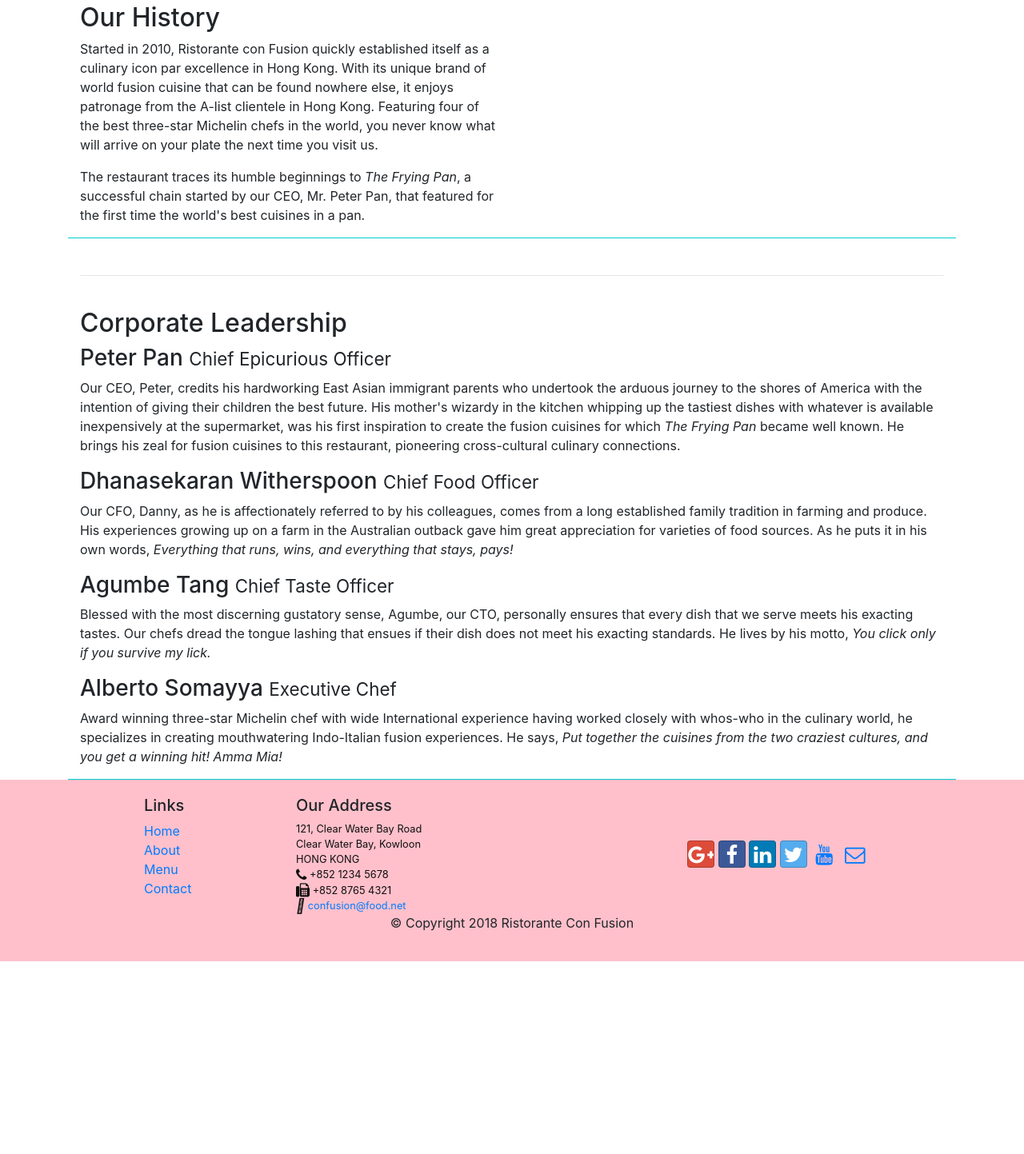
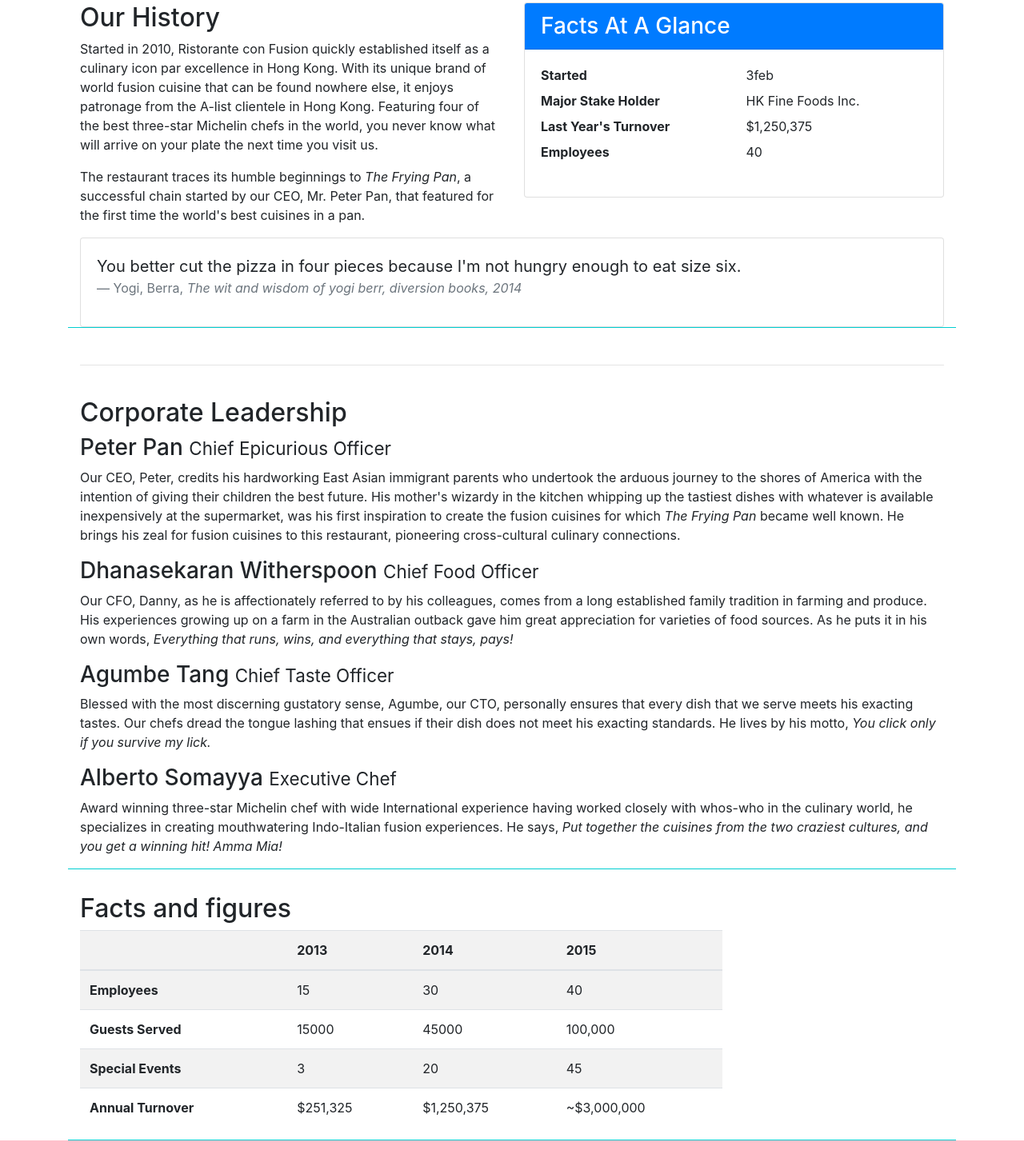
Before and after one commit to anuvn/Fusion, a website: page aboutus.html in a window 1280 px wide. Shown: the part 472-1915 px from the top of the page at 80% size. Before the commit the page ends 1674 px from the top, so only its background shows below. Drawn offline with nearby package versions, Linux system fonts and the light colour scheme.

Commit message:
TABLES AND CARDS

```diff
--- a/aboutus.html
+++ b/aboutus.html
@@ -68,9 +68,35 @@
             <div class="col-12 col-sm-6">
                 <h2>Our History</h2>
                 <p>Started in 2010, Ristorante con Fusion quickly established itself as a culinary icon par excellence in Hong Kong. With its unique brand of world fusion cuisine that can be found nowhere else, it enjoys patronage from the A-list clientele in Hong Kong.  Featuring four of the best three-star Michelin chefs in the world, you never know what will arrive on your plate the next time you visit us.</p>
-                <p>The restaurant traces its humble beginnings to <em>The Frying Pan</em>, a successful chain started by our CEO, Mr. Peter Pan, that featured for the first time the world's best cuisines in a pan.</p>
+                <p>The restaurant traces its humble beginnings to <i>The Frying Pan</i>, a successful chain started by our CEO, Mr. Peter Pan, that featured for the first time the world's best cuisines in a pan.</p>
             </div>
-            <div class="col-12 col-sm-6">
+            <div class="col-sm">
+                <div class="card">
+                    <h3 class="card-header bg-primary text-white">Facts At A Glance</h3>
+                    <div class="card-body">
+                        <dl class="row">
+                            <dt class="col-6">Started</dt>
+                            <dd class="col-6">3feb</dd>
+                            <dt class="col-6">Major Stake Holder</dt>
+                            <dd class="col-6">HK Fine Foods Inc.</dd>
+                            <dt class="col-6">Last Year's Turnover</dt>
+                            <dd class="col-6">$1,250,375</dd>
+                            <dt class="col-6">Employees</dt>
+                            <dd class="col-6">40</dd>
+                        </dl>
+                    </div>
+                </div>
+            </div>
+
+            <div class="col-12">
+                <div class="card card-body bg-lite">
+                    <blockquote class="blockquote">
+                        <p class="mb-0">You better cut the pizza in four pieces because I'm not hungry enough to eat size six.</p>
+                        <footer class="blockquote-footer">Yogi, Berra,
+                            <cite title="Source title">The wit and wisdom of yogi berr, diversion books, 2014</cite>
+                        </footer>
+                    </blockquote>
+                </div>
             </div>
         </div>
 
@@ -90,7 +116,52 @@
                 <p class="d-none d-sm-block">Award winning three-star Michelin chef with wide International experience having worked closely with whos-who in the culinary world, he specializes in creating mouthwatering Indo-Italian fusion experiences. He says, <em>Put together the cuisines from the two craziest cultures, and you get a winning hit! Amma Mia!</em></p>
             </div>
        </div>
+       <div class="row row-content">
+           <div class="col-12 col-sm-9">
+               <h2>Facts and figures</h2>
+               <div class="table-responsive">
+                    <table class="table table-striped">
+                        <the ad class="thead-dark">
+                            <tr>
+                                <th>&nbsp;</th>
+                                <th>2013</th>
+                                <th>2014</th>
+                                <th>2015</th>
+                            </tr>
+                        </thead>
+                        <tbody>
+                            <tr>
+                                <th>Employees</th>
+                                <td>15</td>
+                                <td>30</td>
+                                <td>40</td>
+                            </tr>
+                            <tr>
+                                <th>Guests Served</th>
+                                <td>15000</td>
+                                <td>45000</td>
+                                 <td>100,000</td>
+                            </tr>
+                            <tr>
+                                <th>Special Events</th>
+                                <td>3</td>
+                                <td>20</td>
+                                <td>45</td>
+                            </tr>
+                            <tr>
+                                <th>Annual Turnover</th>
+                                <td>$251,325</td>
+                                <td>$1,250,375</td>
+                                <td>~$3,000,000</td>
+                            </tr>
+                        </tbody>
+                    </table>
+                </div>
+           </div>
+           <div class="col-12 col-sm-3">
 
+           </div>
+       </div>
     </div>
 
 
```
